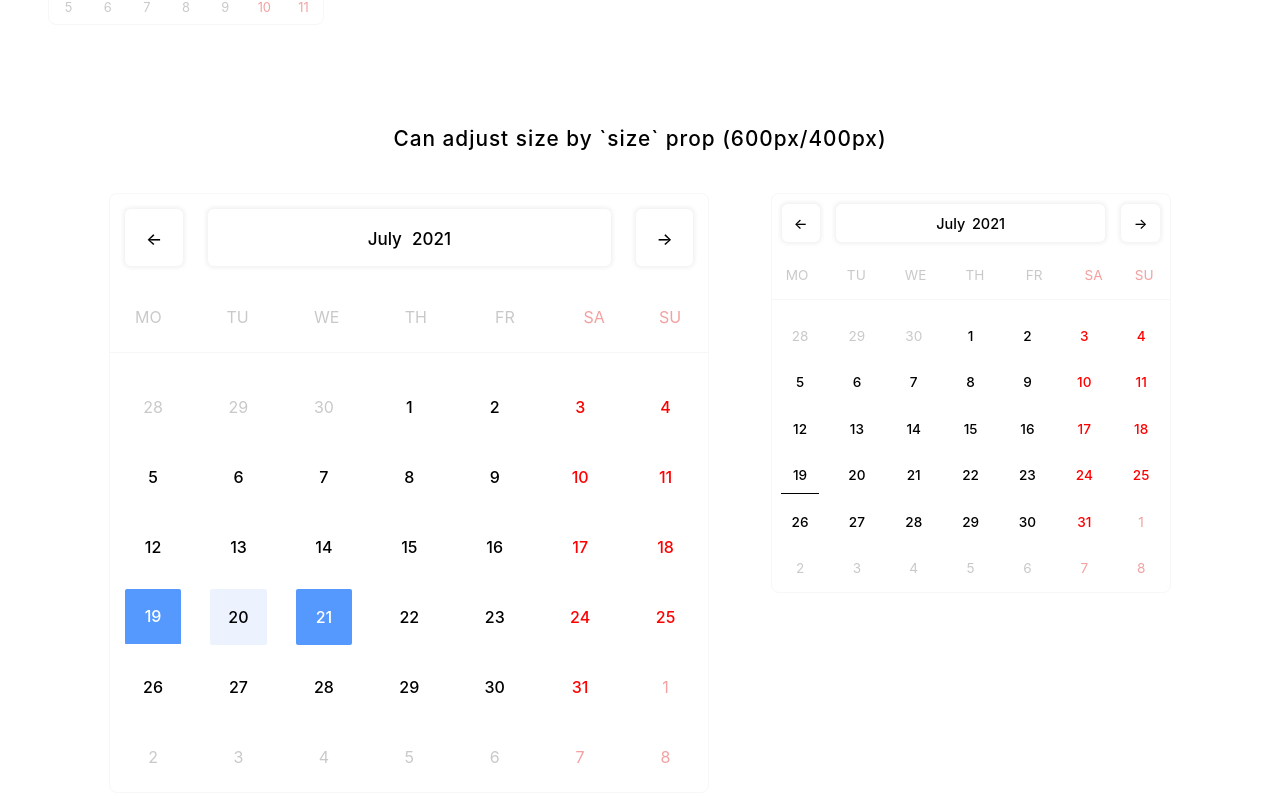
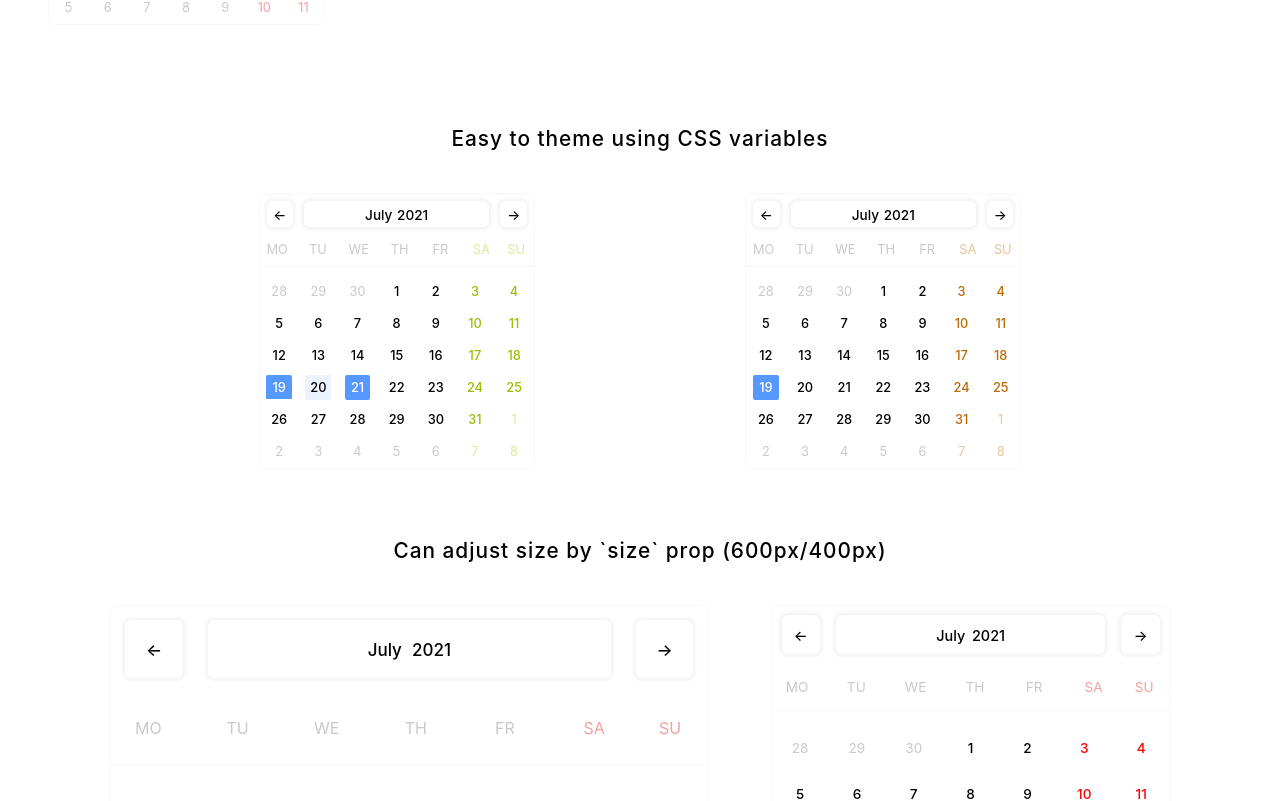
Before and after one commit to tusharf5/react-calendar, a React (Create React App) app: page / in a window 1280 px wide. Shown: the part 6600-7401 px from the top of the page. Built offline with nearby package versions, Linux system fonts and the light colour scheme.

Commit message:
add theming option

```diff
--- a/src/App.tsx
+++ b/src/App.tsx
@@ -396,6 +396,20 @@ function App() {
 
       <div>
         <div>
+          <p>Easy to theme using CSS variables</p>
+        </div>
+        <div>
+          <div>
+            <Calendar className='green' isRangeSelector />
+          </div>
+          <div>
+            <Calendar className='brown' />
+          </div>
+        </div>
+      </div>
+
+      <div>
+        <div>
           <p>Can adjust size by `size` prop (600px/400px)</p>
         </div>
         <div>
--- a/src/awesome-react-calendar/calendar.css
+++ b/src/awesome-react-calendar/calendar.css
@@ -1,17 +1,18 @@
 .arc {
-  /* General */
+  /* General Theme */
+  --arc-color-transparent: rgba(0, 0, 0, 0);
+  --arc-color-text-dark: #000;
+  --arc-color-text-inactive: #c9c9ca;
+  --arc-color-text-white: #fff;
   --arc-color-border: #f7f7f7;
   --arc-color-box-shadow: #f1f1f1;
-  --arc-color-text-dark: #000;
-  --arc-color-text-white: #fff;
-  --arc-color-text-inactive: #c9c9ca;
+  /* General Theme Main Colors */
   --arc-color-primary: #5599ff;
   --arc-color-primary-light: #c2d7f9;
   --arc-color-primary-lighter: #ecf3ff;
   --arc-color-accent: #ff0000;
   --arc-color-accent-light: #f3a0a0;
   --arc-color-accent-lighter: #fff1f3;
-  --arc-color-transparent: rgba(0, 0, 0, 0);
   /* Context Specific */
   --arc-color-border-root: var(--arc-color-border);
   --arc-color-box-shadow-header-button: var(--arc-color-box-shadow);
@@ -41,6 +42,18 @@
   --arc-color-text-disabled-weekend: var(--arc-color-accent-light);
   --arc-color-bg-disabled-cross: var(--arc-color-text-inactive);
   --arc-color-bg-disabled-weekend-cross: var(--arc-color-accent-light);
+}
+
+.arc.green {
+  --arc-color-accent: #9fbb06;
+  --arc-color-accent-light: #ddea99;
+  --arc-color-accent-lighter: #f6f8e7;
+}
+
+.arc.brown {
+  --arc-color-accent: #bb6a06;
+  --arc-color-accent-light: #e8c498;
+  --arc-color-accent-lighter: #f8f0e5;
 }
 
 .arc {
--- a/src/awesome-react-calendar/calendar.tsx
+++ b/src/awesome-react-calendar/calendar.tsx
@@ -35,6 +35,10 @@ type RangeValue = [Value, Value];
 type MultiValue = Value[];
 
 interface Props {
+  /**
+   * Custom classname
+   */
+  className?: string;
   /**
    * Width & Height of the calendar.
    * Default is 276
@@ -280,6 +284,7 @@ const getStyles: (size: number, fontSize: number) => CSSProps = (size, fontSize)
 function Calendar({
   value,
   isMultiSelector,
+  className = '',
   isRangeSelector,
   weekends,
   highlights = [],
@@ -477,8 +482,10 @@ function Calendar({
     ]
   );
 
+  const computedClass = useMemo(() => (typeof className === 'string' ? 'arc ' + className : 'arc'), [className]);
+
   return (
-    <section style={styles.root.arc} className='arc'>
+    <section style={styles.root.arc} className={computedClass}>
       <Header
         layoutCalcs={styles}
         onClickPrev={onPrevClick}
```
